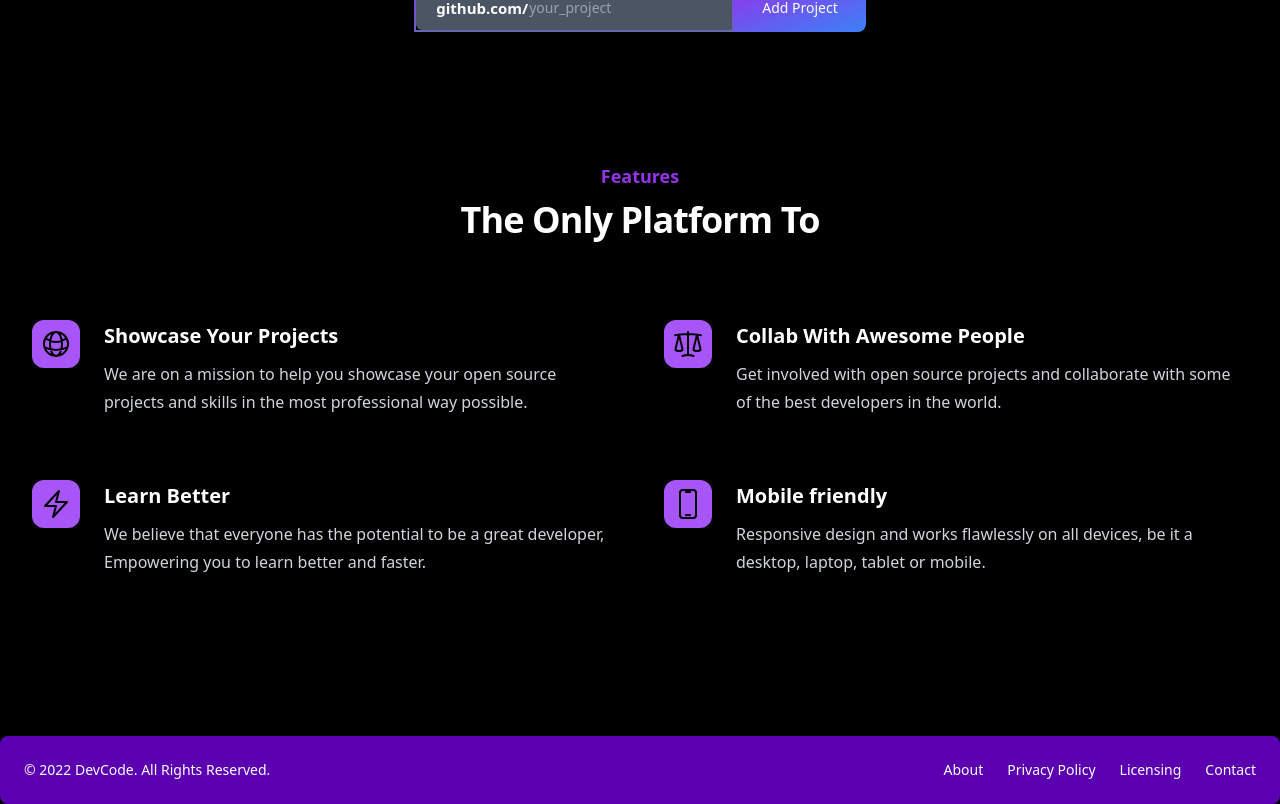
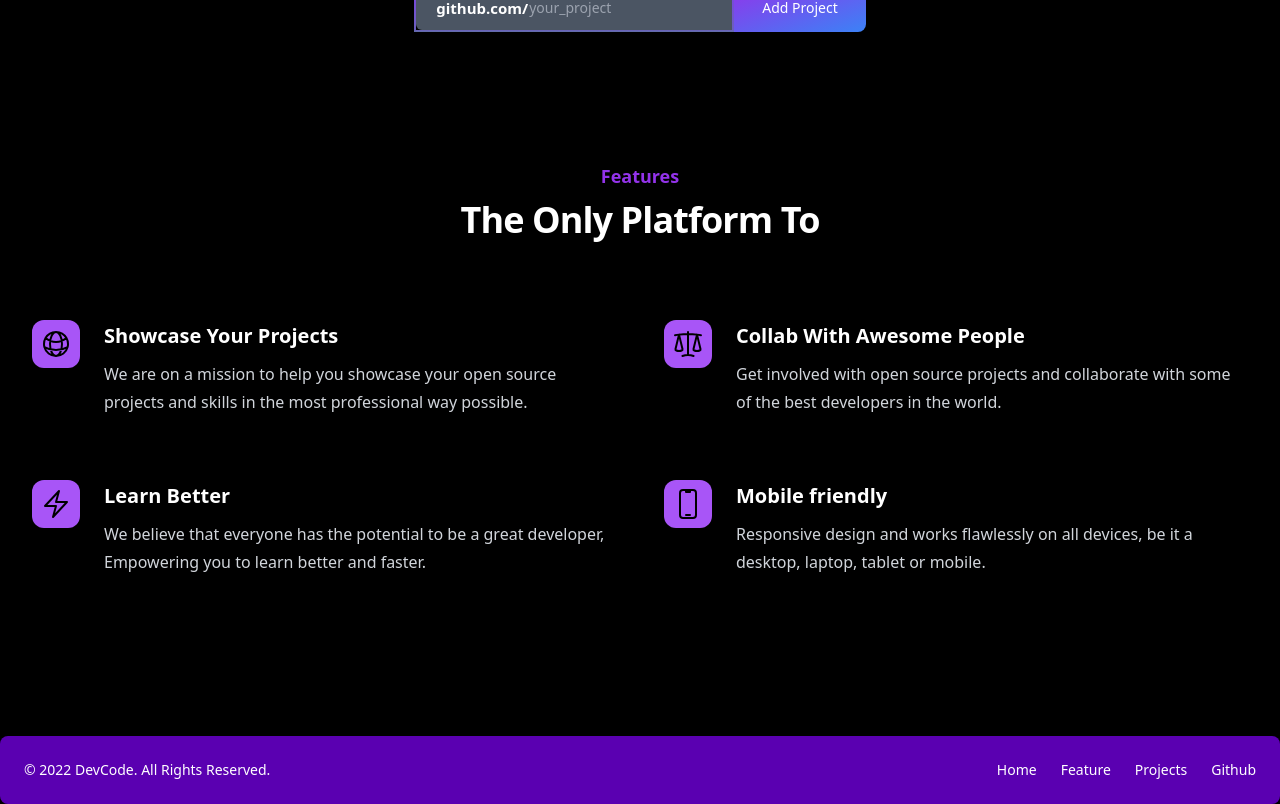
Before and after one commit to bytemakers/Devcode, a React (Create React App) app in the folder frontend/: page / in a window 1280 px wide. Shown: the part 476-1280 px from the top of the page. Built offline with nearby package versions, Linux system fonts and the light colour scheme.

Commit message:
changed footer links
Co-Authored-By: Abhinandan Wadhwa <74089487+abhinandanwadwa@users.noreply.github.com>

```diff
--- a/frontend/src/components/Footer/Footer.jsx
+++ b/frontend/src/components/Footer/Footer.jsx
@@ -7,16 +7,16 @@ const Footer = () => {
         </span>
         <ul className="flex flex-wrap items-center mt-3 text-sm text-white sm:mt-0">
             <li>
-                <a href="#" className="mr-4 hover:underline md:mr-6 ">About</a>
+                <a href="/" className="mr-4 hover:underline md:mr-6 ">Home</a>
             </li>
             <li>
-                <a href="#" className="mr-4 hover:underline md:mr-6">Privacy Policy</a>
+                <a href="/#features" className="mr-4 hover:underline md:mr-6">Feature</a>
             </li>
             <li>
-                <a href="#" className="mr-4 hover:underline md:mr-6">Licensing</a>
+                <a href="/projects" className="mr-4 hover:underline md:mr-6">Projects</a>
             </li>
             <li>
-                <a href="#" className="hover:underline">Contact</a>
+                <a href="https://github.com/devarshishimpi/devcode" className="hover:underline">Github</a>
             </li>
         </ul>
     </footer>
--- a/frontend/src/components/Navbar/Navbar.jsx
+++ b/frontend/src/components/Navbar/Navbar.jsx
@@ -23,7 +23,7 @@ const Navbar = () => {
     const navigation = [
         { name: 'Home', href: '/', current: true },
         { name: 'Features', href: '/#features', current: false },
-        { name: 'Projects', href: '#', current: false },
+        { name: 'Projects', href: '/projects', current: false },
         { name: 'Github', href: 'https://github.com/devarshishimpi/devcode', current: false },
       ]
 
@@ -88,13 +88,13 @@ const Navbar = () => {
               <div className="absolute inset-y-0 right-0 flex items-center pr-2 sm:static sm:inset-auto sm:ml-6 sm:pr-0">
                 {isLoggedIn?
                 <>
-                <button
+                {/*<button
                   type="button"
                   className="rounded-full bg-gray-800 p-1 text-gray-400 hover:text-white focus:outline-none focus:ring-2 focus:ring-white focus:ring-offset-2 focus:ring-offset-gray-800"
                 >
                   <span className="sr-only">View notifications</span>
                   <BellIcon className="h-6 w-6" aria-hidden="true" />
-                </button>
+                </button>*/}
 
                 {/* Profile dropdown */}
                 <Menu as="div" className="relative ml-3">
@@ -121,20 +121,20 @@ const Navbar = () => {
                       <Menu.Item>
                         {({ active }) => (
                           <a
-                            href="#"
+                            href="/dashboard"
                             className={classNames(active ? 'bg-gray-100' : '', 'block px-4 py-2 text-sm text-gray-700')}
                           >
-                            Your Profile
+                            Dashboard
                           </a>
                         )}
                       </Menu.Item>
                       <Menu.Item>
                         {({ active }) => (
                           <a
-                            href="#"
+                            href="/newproject"
                             className={classNames(active ? 'bg-gray-100' : '', 'block px-4 py-2 text-sm text-gray-700')}
                           >
-                            Settings
+                            New Project
                           </a>
                         )}
                       </Menu.Item>
```
